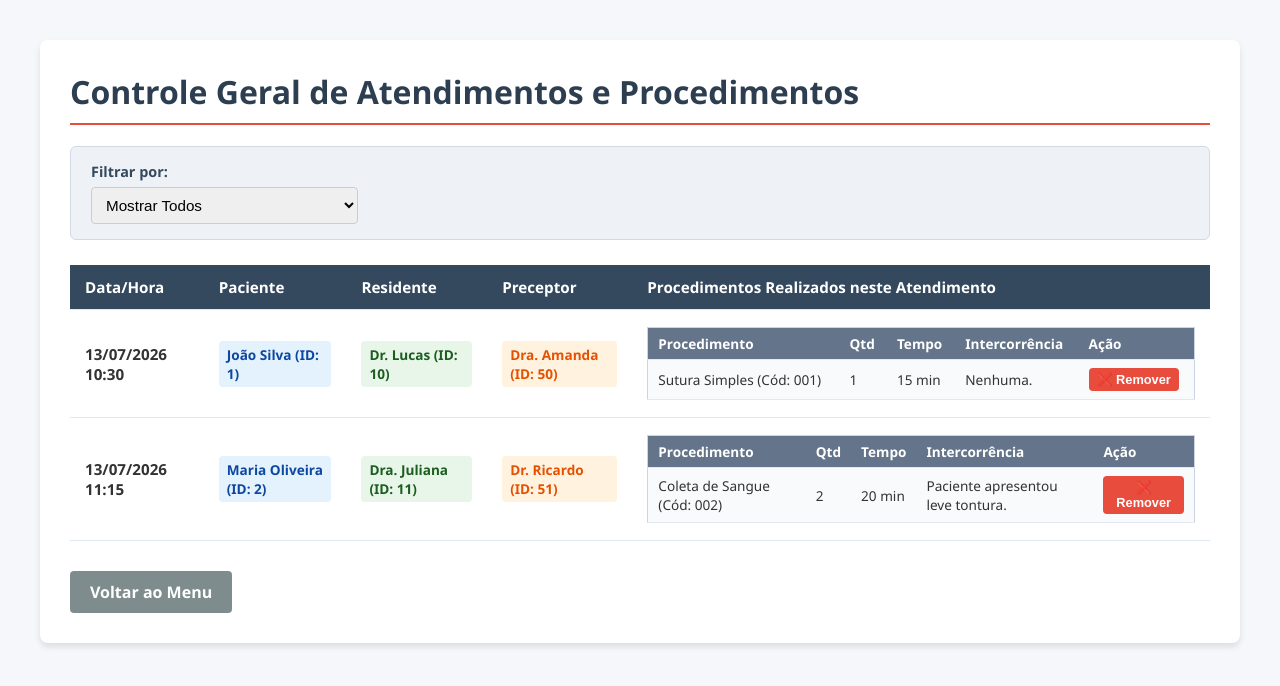
After one commit to euvictoroliveira/Projeto-banco-de-dados-Parte-I, a Flask app: template templates/Listar_atendimentos.html in a window 1280 px wide. The commit adds this page. Shown: the top 686 px of the page. Run offline with Flask 3, Linux system fonts and the light colour scheme; the template is opened without the code that fills it, so the values that code supplies are empty.

Commit message:
[etapa 1] Novas paginas html

```diff
--- /dev/null
+++ b/templates/Listar_atendimentos.html
@@ -0,0 +1,245 @@
+
+<!DOCTYPE html>
+<html lang="pt-BR">
+<head>
+    <meta charset="UTF-8">
+    <meta name="viewport" content="width=device-width, initial-scale=1.0">
+    <title>Hospital Dra. Yuska - Listagem de Atendimentos</title>
+    <style>
+        body { font-family: 'Segoe UI', Arial, sans-serif; margin: 40px; background-color: #f5f7fb; color: #333; }
+        .container { max-width: 1200px; margin: 0 auto; background: white; padding: 30px; border-radius: 8px; box-shadow: 0 4px 6px rgba(0,0,0,0.1); }
+        h1 { color: #2c3e50; border-bottom: 2px solid #e74c3c; padding-bottom: 10px; margin-top: 0; }
+
+
+        .secao-filtro {
+            background: #eef2f7;
+            padding: 15px 20px;
+            border-radius: 6px;
+            margin-bottom: 25px;
+            border: 1px solid #d2d9e4;
+        }
+        .grid-filtro { display: grid; grid-template-columns: 1fr 1.5fr 1.5fr; gap: 15px; align-items: flex-end; }
+
+        .form-group { margin-bottom: 0; }
+        label { display: block; margin-bottom: 6px; font-weight: 600; color: #34495e; font-size: 0.9rem; }
+        select { width: 100%; padding: 8px 10px; border: 1px solid #ccc; border-radius: 4px; box-sizing: border-box; font-size: 0.95rem; }
+
+
+        .tabela-container { overflow-x: auto; margin-top: 20px; }
+        table { width: 100%; border-collapse: collapse; background: white; text-align: left; margin-bottom: 30px; }
+        th, td { padding: 12px 15px; border-bottom: 1px solid #e2e8f0; font-size: 0.95rem; }
+        th { background-color: #34495e; color: white; font-weight: 600; }
+
+
+        .badge { padding: 4px 8px; border-radius: 4px; font-size: 0.85rem; font-weight: bold; display: inline-block; }
+        .badge-paciente { background-color: #e3f2fd; color: #0d47a1; }
+        .badge-residente { background-color: #e8f5e9; color: #1b5e20; }
+        .badge-preceptor { background-color: #fff3e0; color: #e65100; }
+
+
+        .sub-tabela { width: 100%; background-color: #f8fafc; border-radius: 4px; border: 1px solid #cbd5e1; margin: 5px 0; }
+        .sub-tabela th { background-color: #64748b; font-size: 0.85rem; padding: 6px 10px; }
+        .sub-tabela td { padding: 8px 10px; font-size: 0.85rem; border-bottom: 1px solid #e2e8f0; }
+
+        .btn-excluir {
+            background-color: #e74c3c;
+            color: white;
+            border: none;
+            padding: 4px 8px;
+            border-radius: 4px;
+            cursor: pointer;
+            font-weight: bold;
+            font-size: 0.8rem;
+        }
+        .btn-excluir:hover { background-color: #c0392b; }
+
+        .btn-voltar {
+            display: inline-block;
+            padding: 10px 20px;
+            background-color: #7f8c8d;
+            color: white;
+            text-decoration: none;
+            border-radius: 4px;
+            font-weight: bold;
+        }
+        .btn-voltar:hover { background-color: #95a5a6; }
+    </style>
+</head>
+<body>
+
+<div class="container">
+    <h1>Controle Geral de Atendimentos e Procedimentos</h1>
+
+    <div class="secao-filtro">
+        <div class="grid-filtro">
+            <div class="form-group">
+                <label for="filtro_tipo">Filtrar por:</label>
+                <select id="filtro_tipo" onchange="alternarFiltroOpcoes()">
+                    <option value="todos">Mostrar Todos</option>
+                    <option value="paciente">Paciente</option>
+                    <option value="medico">Médico (Residente ou Preceptor)</option>
+                </select>
+            </div>
+
+            <div class="form-group" id="container_pacientes" style="display: none;">
+                <label for="filtro_paciente">Escolha o Paciente:</label>
+                <select id="filtro_paciente" onchange="filtrarTabela()">
+                    <option value="todos">Todos os Pacientes</option>
+                    <option value="ID: 1">João Silva (ID: 1)</option>
+                    <option value="ID: 2">Maria Oliveira (ID: 2)</option>
+                </select>
+            </div>
+
+            <div class="form-group" id="container_medicos" style="display: none;">
+                <label for="filtro_medico">Escolha o Médico:</label>
+                <select id="filtro_medico" onchange="filtrarTabela()">
+                    <option value="todos">Todos os Médicos</option>
+                    <option value="ID: 10">Dr. Lucas (ID: 10)</option>
+                    <option value="ID: 11">Dra. Juliana (ID: 11)</option>
+                    <option value="ID: 50">Dra. Amanda (ID: 50)</option>
+                    <option value="ID: 51">Dr. Ricardo (ID: 51)</option>
+                </select>
+            </div>
+        </div>
+    </div>
+
+    <div class="tabela-container">
+        <table id="tabela_atendimentos">
+            <thead>
+                <tr>
+                    <th>Data/Hora</th>
+                    <th>Paciente</th>
+                    <th>Residente</th>
+                    <th>Preceptor</th>
+                    <th>Procedimentos Realizados neste Atendimento</th>
+                </tr>
+            </thead>
+            <tbody>
+                <tr class="linha-atendimento" data-paciente="ID: 1" data-residente="ID: 10" data-preceptor="ID: 50">
+                    <td><strong>13/07/2026 10:30</strong></td>
+                    <td><span class="badge badge-paciente">João Silva (ID: 1)</span></td>
+                    <td><span class="badge badge-residente">Dr. Lucas (ID: 10)</span></td>
+                    <td><span class="badge badge-preceptor">Dra. Amanda (ID: 50)</span></td>
+                    <td>
+                        <table class="sub-tabela">
+                            <thead>
+                                <tr>
+                                    <th>Procedimento</th>
+                                    <th>Qtd</th>
+                                    <th>Tempo</th>
+                                    <th>Intercorrência</th>
+                                    <th>Ação</th>
+                                </tr>
+                            </thead>
+                            <tbody>
+                                <tr>
+                                    <td>Sutura Simples (Cód: 001)</td>
+                                    <td>1</td>
+                                    <td>15 min</td>
+                                    <td>Nenhuma.</td>
+                                    <td>
+                                        <form action="/remover_procedimento/1" method="POST" onsubmit="return confirm('Excluir este procedimento do atendimento?');">
+                                            <button type="submit" class="btn-excluir">❌ Remover</button>
+                                        </form>
+                                    </td>
+                                </tr>
+                            </tbody>
+                        </table>
+                    </td>
+                </tr>
+
+                <tr class="linha-atendimento" data-paciente="ID: 2" data-residente="ID: 11" data-preceptor="ID: 51">
+                    <td><strong>13/07/2026 11:15</strong></td>
+                    <td><span class="badge badge-paciente">Maria Oliveira (ID: 2)</span></td>
+                    <td><span class="badge badge-residente">Dra. Juliana (ID: 11)</span></td>
+                    <td><span class="badge badge-preceptor">Dr. Ricardo (ID: 51)</span></td>
+                    <td>
+                        <table class="sub-tabela">
+                            <thead>
+                                <tr>
+                                    <th>Procedimento</th>
+                                    <th>Qtd</th>
+                                    <th>Tempo</th>
+                                    <th>Intercorrência</th>
+                                    <th>Ação</th>
+                                </tr>
+                            </thead>
+                            <tbody>
+                                <tr>
+                                    <td>Coleta de Sangue (Cód: 002)</td>
+                                    <td>2</td>
+                                    <td>20 min</td>
+                                    <td>Paciente apresentou leve tontura.</td>
+                                    <td>
+                                        <form action="/remover_procedimento/2" method="POST" onsubmit="return confirm('Excluir este procedimento do atendimento?');">
+                                            <button type="submit" class="btn-excluir">❌ Remover</button>
+                                        </form>
+                                    </td>
+                                </tr>
+                            </tbody>
+                        </table>
+                    </td>
+                </tr>
+            </tbody>
+        </table>
+    </div>
+
+    <a href="/" class="btn-voltar">Voltar ao Menu</a>
+</div>
+
+<script>
+    function alternarFiltroOpcoes() {
+        const tipo = document.getElementById("filtro_tipo").value;
+        const containerPacientes = document.getElementById("container_pacientes");
+        const containerMedicos = document.getElementById("container_medicos");
+
+        if (tipo === "paciente") {
+            containerPacientes.style.display = "block";
+            containerMedicos.style.display = "none";
+        } else if (tipo === "medico") {
+            containerPacientes.style.display = "none";
+            containerMedicos.style.display = "block";
+        } else {
+            containerPacientes.style.display = "none";
+            containerMedicos.style.display = "none";
+            mostrarTodasAsLinhas();
+        }
+    }
+
+    function filtrarTabela() {
+        const tipo = document.getElementById("filtro_tipo").value;
+        const linhas = document.querySelectorAll(".linha-atendimento");
+
+        if (tipo === "paciente") {
+            const pacienteSelecionado = document.getElementById("filtro_paciente").value;
+            linhas.forEach(linha => {
+                if (pacienteSelecionado === "todos" || linha.getAttribute("data-paciente") === pacienteSelecionado) {
+                    linha.style.display = "";
+                } else {
+                    linha.style.display = "none";
+                }
+            });
+        } else if (tipo === "medico") {
+            const medicoSelecionado = document.getElementById("filtro_medico").value;
+            linhas.forEach(linha => {
+                if (medicoSelecionado === "todos" ||
+                    linha.getAttribute("data-residente") === medicoSelecionado ||
+                    linha.getAttribute("data-preceptor") === medicoSelecionado) {
+                    linha.style.display = "";
+                } else {
+                    linha.style.display = "none";
+                }
+            });
+        }
+    }
+
+    function mostrarTodasAsLinhas() {
+        const linhas = document.querySelectorAll(".linha-atendimento");
+        linhas.forEach(linha => linha.style.display = "");
+        document.getElementById("filtro_paciente").value = "todos";
+        document.getElementById("filtro_medico").value = "todos";
+    }
+</script>
+
+</body>
+</html>
```
Also changed, not shown: templates/Autalização_de_dados.html (added, +167 -0 lines), templates/atendimento.html (+29 -7 lines), templates/novos_atendimentos.html (added, +197 -0 lines).
